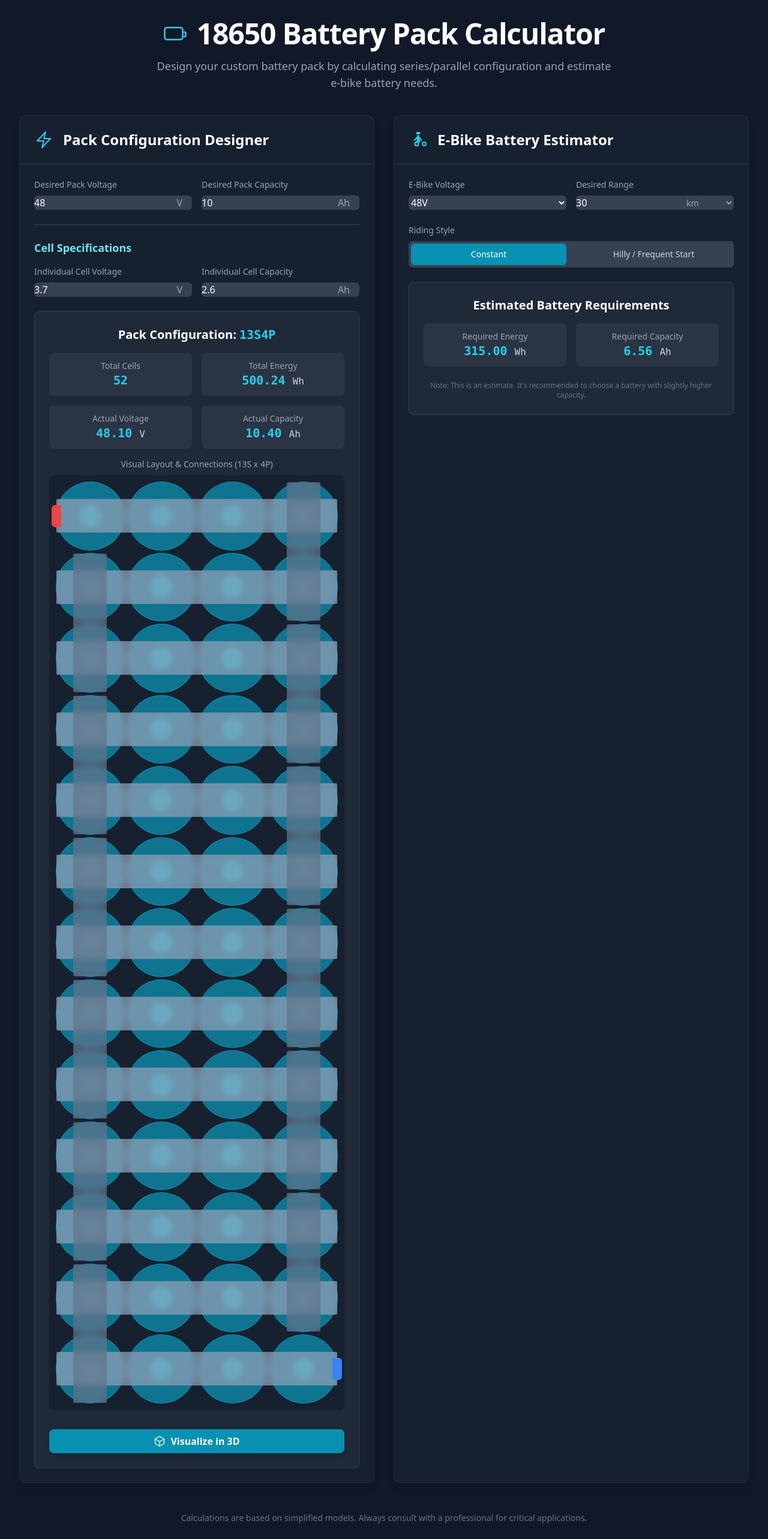
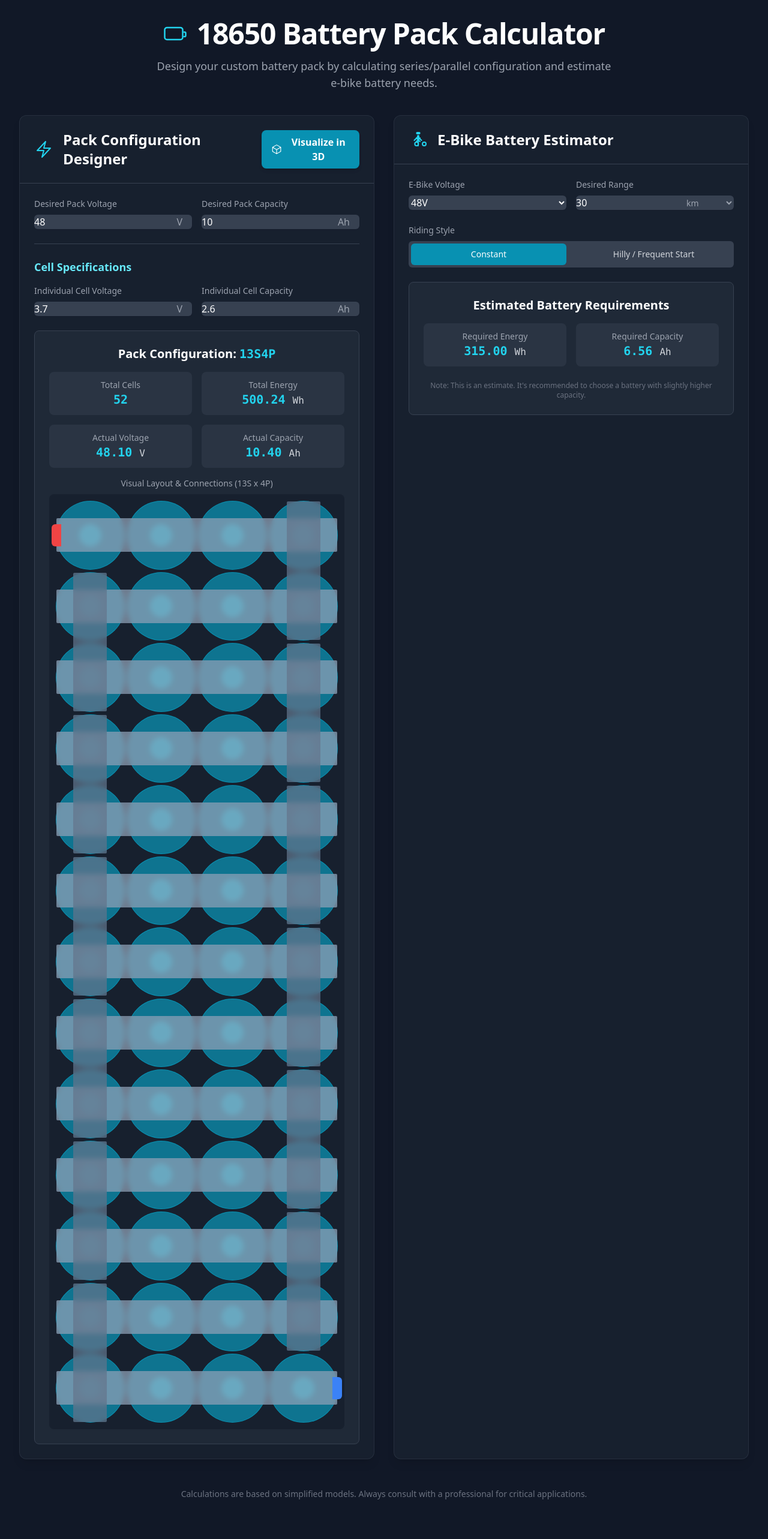
Before and after one commit to DanxyerMiau/lithium-pack-designer, a React (Vite) app: page / in a window 1280 px wide. Shown: the top 2566 px of the page at 60% size. After the commit the page ends 2533 px from the top, so only its background shows below. Built offline with nearby package versions, Linux system fonts and the light colour scheme.

Commit message:
feat(ui): enhance navigation and layout in Calculator and ThreeScene components

```diff
--- a/App.tsx
+++ b/App.tsx
@@ -22,10 +22,14 @@ const App: React.FC = () => {
   return (
     <div className="min-h-screen bg-gray-900 text-gray-100 font-sans p-4 sm:p-6 lg:p-8">
       <div className="max-w-7xl mx-auto">
-        {page === 'calculator' && <CalculatorPage onNavigateToModeler={navigateToModeler} />}
-        {page === 'modeler' && modelerConfig && (
-          <ModelerPage packConfig={modelerConfig} onBack={navigateToCalculator} />
-        )}
+        <div style={{ display: page === 'calculator' ? 'block' : 'none' }}>
+          <CalculatorPage onNavigateToModeler={navigateToModeler} />
+        </div>
+        <div style={{ display: page === 'modeler' ? 'block' : 'none' }}>
+          {modelerConfig && (
+            <ModelerPage packConfig={modelerConfig} onBack={navigateToCalculator} />
+          )}
+        </div>
       </div>
     </div>
   );
--- a/components/CalculatorCard.tsx
+++ b/components/CalculatorCard.tsx
@@ -5,17 +5,25 @@ interface CalculatorCardProps {
   title: string;
   icon: React.ReactNode;
   children: React.ReactNode;
+  actions?: React.ReactNode;
 }
 
-const CalculatorCard: React.FC<CalculatorCardProps> = ({ title, icon, children }) => {
+const CalculatorCard: React.FC<CalculatorCardProps> = ({ title, icon, children, actions }) => {
   return (
     <div className="bg-gray-800/50 backdrop-blur-sm border border-gray-700/50 rounded-xl shadow-lg">
       <div className="p-6 border-b border-gray-700">
-        <div className="flex items-center gap-4">
-          <div className="text-cyan-400">
-            {icon}
+        <div className="flex items-center justify-between gap-4">
+          <div className="flex items-center gap-4">
+            <div className="text-cyan-400">
+              {icon}
+            </div>
+            <h2 className="text-2xl font-bold text-white">{title}</h2>
           </div>
-          <h2 className="text-2xl font-bold text-white">{title}</h2>
+          {actions && (
+            <div className="flex items-center gap-2">
+              {actions}
+            </div>
+          )}
         </div>
       </div>
       <div className="p-6">
--- a/components/ThreeScene.tsx
+++ b/components/ThreeScene.tsx
@@ -56,12 +56,15 @@ const ThreeScene = forwardRef<
     data.scene = new THREE.Scene();
     data.scene.background = new THREE.Color(0x1f2937);
 
-    data.camera = new THREE.PerspectiveCamera(50, currentMount.clientWidth / currentMount.clientHeight, 0.1, 10000);
+    const initialWidth = Math.max(1, currentMount.clientWidth || Math.round(currentMount.getBoundingClientRect().width) || 1);
+    const initialHeight = Math.max(1, currentMount.clientHeight || Math.round(currentMount.getBoundingClientRect().height) || 1);
+
+    data.camera = new THREE.PerspectiveCamera(50, initialWidth / initialHeight, 0.1, 10000);
     data.camera.position.set(200, 200, 200);
 
     data.renderer = new THREE.WebGLRenderer({ antialias: true, powerPreference: 'high-performance' });
-    data.renderer.setSize(currentMount.clientWidth, currentMount.clientHeight);
-    data.renderer.setPixelRatio(window.devicePixelRatio);
+    data.renderer.setPixelRatio(Math.min(window.devicePixelRatio || 1, 2));
+    data.renderer.setSize(initialWidth, initialHeight, false);
     currentMount.appendChild(data.renderer.domElement);
 
     data.controls = new OrbitControls(data.camera, data.renderer.domElement);
@@ -87,18 +90,34 @@ const ThreeScene = forwardRef<
     };
     animate();
 
-    const handleResize = () => {
+    const resize = () => {
       if (!data.camera || !data.renderer || !mountRef.current) return;
-      data.camera.aspect = mountRef.current.clientWidth / mountRef.current.clientHeight;
+      const w = Math.max(1, mountRef.current.clientWidth || Math.round(mountRef.current.getBoundingClientRect().width) || 1);
+      const h = Math.max(1, mountRef.current.clientHeight || Math.round(mountRef.current.getBoundingClientRect().height) || 1);
+      data.camera.aspect = w / h;
       data.camera.updateProjectionMatrix();
-      data.renderer.setSize(mountRef.current.clientWidth, mountRef.current.clientHeight);
+      data.renderer.setSize(w, h, false);
     };
+
+    const handleResize = () => resize();
     window.addEventListener('resize', handleResize);
+
+    // Observe element size changes as layout may finalize after first paint
+    if (typeof ResizeObserver !== 'undefined') {
+      data.resizeObserver = new ResizeObserver(() => resize());
+      data.resizeObserver.observe(currentMount);
+    }
+
+    // Ensure an initial resize after mount and layout
+    requestAnimationFrame(() => resize());
 
     setIsInitialized(true);
 
     return () => {
       window.removeEventListener('resize', handleResize);
+      if (data.resizeObserver) {
+        try { data.resizeObserver.disconnect(); } catch {}
+      }
       cancelAnimationFrame(animationFrameId);
       if (data.controls) data.controls.dispose();
       if (data.renderer) {
@@ -278,7 +297,7 @@ const ThreeScene = forwardRef<
 
   }, [series, parallel, cellDimensions, holderDimensions, isInitialized, onBuildComplete]);
 
-  return <div ref={mountRef} className="w-full h-full rounded-lg overflow-hidden" />;
+  return <div ref={mountRef} className="absolute inset-0 rounded-lg overflow-hidden" />;
 });
 
 export default ThreeScene;
--- a/pages/CalculatorPage.tsx
+++ b/pages/CalculatorPage.tsx
@@ -102,7 +102,20 @@ const CalculatorPage: React.FC<CalculatorPageProps> = ({ onNavigateToModeler })
 
       <main className="grid grid-cols-1 lg:grid-cols-2 gap-8">
         {/* General Pack Designer */}
-        <CalculatorCard title="Pack Configuration Designer" icon={<BoltIcon />}>
+        <CalculatorCard
+          title="Pack Configuration Designer"
+          icon={<BoltIcon />}
+          actions={packConfig && (
+            <button
+              onClick={() => onNavigateToModeler(packConfig)}
+              disabled={packConfig.totalCells > 200}
+              className="flex items-center justify-center gap-2 px-4 py-2 bg-cyan-600 text-white font-semibold rounded-lg shadow-md hover:bg-cyan-700 focus:outline-none focus:ring-2 focus:ring-cyan-500 focus:ring-opacity-75 transition-colors disabled:bg-gray-600 disabled:cursor-not-allowed"
+            >
+              <CubeIcon className="w-5 h-5" />
+              Visualize in 3D
+            </button>
+          )}
+        >
           <div className="space-y-6">
             <div className="grid grid-cols-1 md:grid-cols-2 gap-4">
               <InputGroup label="Desired Pack Voltage" type="number" value={desiredVoltage} onChange={(e) => setDesiredVoltage(parseFloat(e.target.value))} unit="V" />
@@ -127,15 +140,7 @@ const CalculatorPage: React.FC<CalculatorPageProps> = ({ onNavigateToModeler })
                   <ResultDisplay label="Actual Capacity" value={packConfig.actualCapacity.toFixed(2)} unit="Ah" />
                 </div>
                 <BatteryGrid series={packConfig.series} parallel={packConfig.parallel} />
-                <div className="pt-4">
-                    <button
-                        onClick={() => onNavigateToModeler(packConfig)}
-                        disabled={packConfig.totalCells > 200}
-                        className="w-full flex items-center justify-center gap-2 px-4 py-2 bg-cyan-600 text-white font-semibold rounded-lg shadow-md hover:bg-cyan-700 focus:outline-none focus:ring-2 focus:ring-cyan-500 focus:ring-opacity-75 transition-colors disabled:bg-gray-600 disabled:cursor-not-allowed">
-                        <CubeIcon className="w-5 h-5" />
-                        Visualize in 3D
-                    </button>
-                </div>
+
               </div>
             )}
           </div>
```
